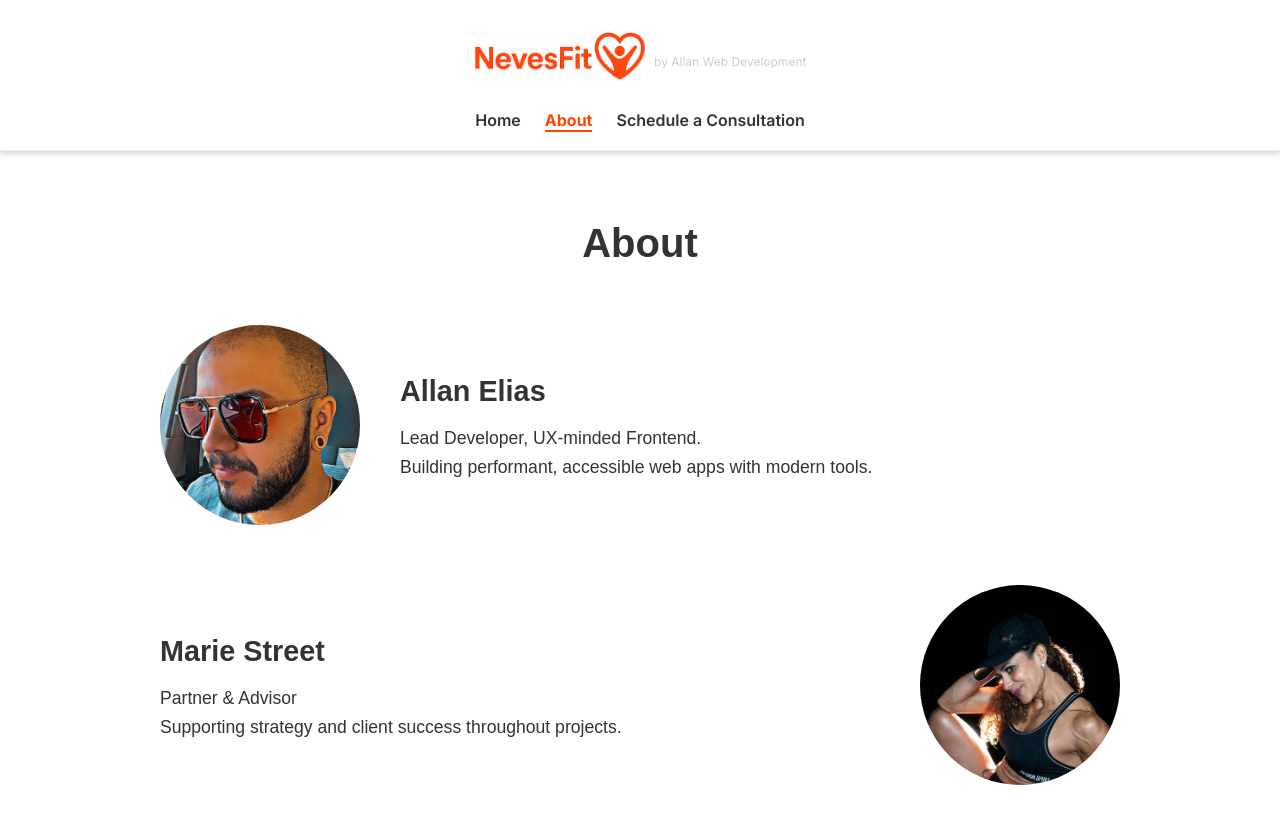
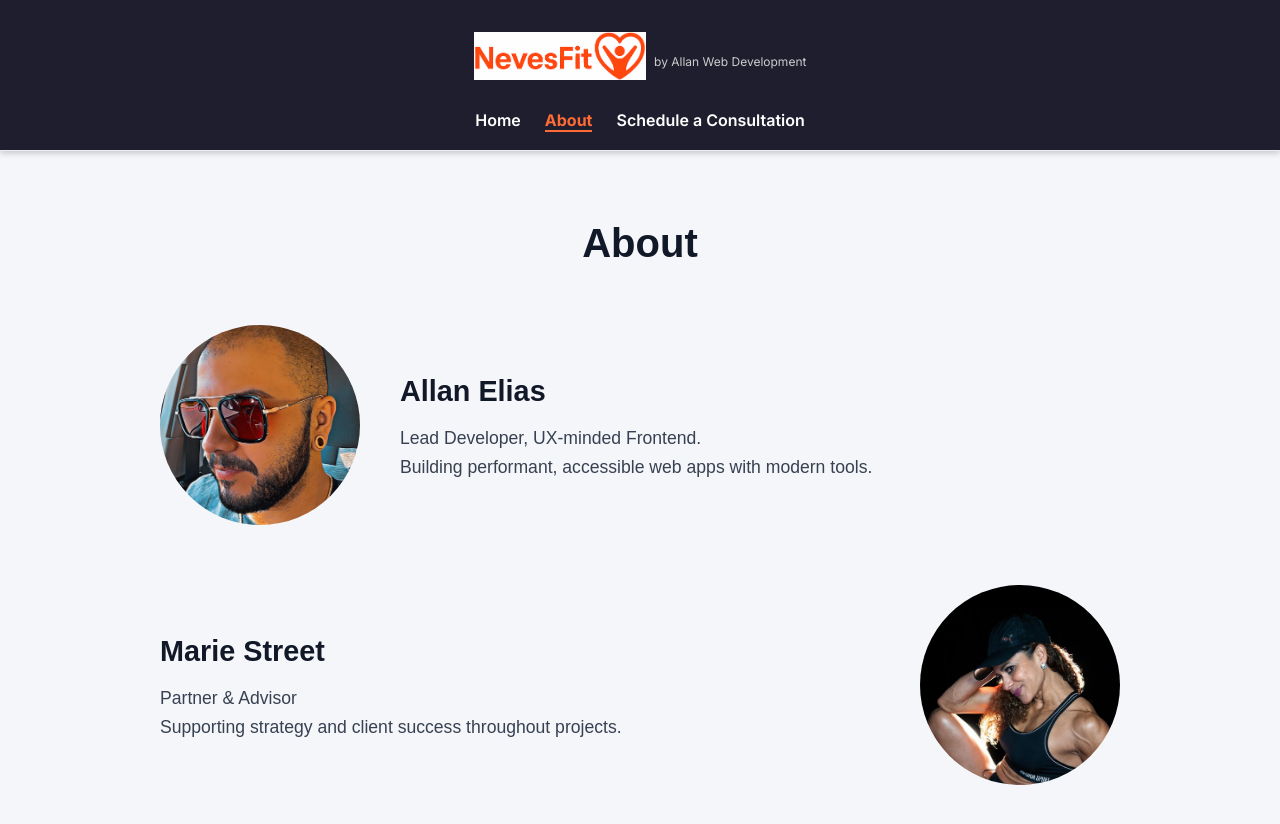
Before and after one commit to EliasAllan/Portfolio2025, a React (Vite) app in the folder client/: page /about in a window 1280 px wide. Shown: the top 824 px of the page. Built offline with nearby package versions, Linux system fonts and the light colour scheme.

Commit message:
feat: refresh site color palette

```diff
--- a/client/src/components/Navbar.css
+++ b/client/src/components/Navbar.css
@@ -1,5 +1,5 @@
 .navbar {
-    background: #1f1f1f;
+    background: var(--dark-base-color);
     padding: 1rem 2rem;
     box-shadow: 0 2px 6px rgba(0, 0, 0, 0.2);
     position: sticky;
@@ -22,14 +22,14 @@
   .logo {
     font-size: 1.6rem;
     font-weight: 700;
-    color: #ff4500;
+    color: var(--primary-color);
   }
 
 .hamburger {
     font-size: 2rem;
     background: none;
     border: none;
-    color: #ff4500;
+    color: var(--primary-color);
     cursor: pointer;
     display: none;
   }
@@ -64,12 +64,12 @@
   }
 
 .nav-links li a:hover {
-    color: #ff4500;
+    color: var(--primary-color);
   }
 
 .nav-links li a.active {
-    color: #ff4500;
-    border-bottom: 2px solid #ff4500;
+    color: var(--primary-color);
+    border-bottom: 2px solid var(--primary-color);
     font-weight: 700;
   }
 
@@ -86,7 +86,7 @@
     .nav-links {
       display: none;
       flex-direction: column;
-      background: #1f1f1f;
+      background: var(--dark-base-color);
       position: absolute;
       top: 100%;
       left: 0;
--- a/client/src/index.css
+++ b/client/src/index.css
@@ -1,9 +1,14 @@
 @import url('https://fonts.googleapis.com/css2?family=Inter:wght@400;600;700&display=swap');
 
 :root {
-  --primary-color: #ff4500;
-  --text-color: #333;
-  --background-color: #ffffff;
+  --primary-color: #FF6B35;
+  --primary-hover: #FF8C42;
+  --background-color: #F5F6FA;
+  --card-bg-color: #FFFFFF;
+  --section-divider-bg: #ECEEF3;
+  --heading-color: #111827;
+  --text-color: #374151;
+  --dark-base-color: #1E1E2F;
   --font-family: 'Inter', system-ui, sans-serif;
 }
 
@@ -36,7 +41,7 @@ body {
 /* Typography */
 h1, h2, h3 {
   font-weight: 700;
-  color: var(--text-color);
+  color: var(--heading-color);
 }
 
 h1 {
@@ -76,7 +81,7 @@ button,
 
 button:hover,
 .btn-primary:hover {
-  background-color: #d43d00;
+  background-color: var(--primary-hover);
 }
 
 /* Forms */
@@ -91,8 +96,8 @@ input, select, textarea {
 
 /* Navbar */
 .navbar {
-  background: white;
-  border-bottom: 1px solid #eee;
+  background: var(--dark-base-color);
+  border-bottom: 1px solid var(--section-divider-bg);
   position: sticky;
   top: 0;
   z-index: 1000;
@@ -132,7 +137,7 @@ input, select, textarea {
 }
 
 .nav-links li a {
-  color: var(--text-color);
+  color: #fff;
   text-decoration: none;
   font-weight: 600;
   transition: color 0.2s ease;
@@ -150,7 +155,7 @@ input, select, textarea {
   .nav-links {
     display: none;
     flex-direction: column;
-    background: white;
+    background: var(--dark-base-color);
     position: absolute;
     top: 100%;
     left: 0;
--- a/client/src/styles/about.css
+++ b/client/src/styles/about.css
@@ -3,7 +3,8 @@
     margin: 0 auto;
     padding: 60px 20px;
     font-family: Arial, sans-serif;
-    color: #333;
+    color: var(--text-color);
+    background: var(--background-color);
   }
 
   .about-title {
--- a/client/src/styles/home.css
+++ b/client/src/styles/home.css
@@ -1,8 +1,8 @@
 /* General layout */
 .home-container {
     font-family: Arial, sans-serif;
-    color: #222;
-    background: #fff;
+    color: var(--text-color);
+    background: var(--background-color);
     padding: 40px 20px;
     max-width: 1200px;
     margin: 0 auto;
@@ -64,7 +64,7 @@
     border: none;
     cursor: pointer;
     margin-right: 15px;
-    background-color: #ff4500;
+    background-color: var(--primary-color);
     color: white;
     border-radius: 5px;
     transition: background 0.3s ease, transform 0.2s ease;
@@ -72,12 +72,12 @@
 
   .hero-buttons .outline {
     background-color: transparent;
-    color: #ff4500;
-    border: 2px solid #ff4500;
+    color: var(--primary-color);
+    border: 2px solid var(--primary-color);
   }
 
   .hero-buttons button:hover {
-    background-color: #e03e00;
+    background-color: var(--primary-hover);
     transform: translateY(-2px);
   }
 
@@ -96,7 +96,7 @@
     min-width: 200px;
     text-align: center;
     padding: 20px;
-    background: #f7f7f7;
+    background: var(--card-bg-color);
     border-radius: 8px;
     font-weight: bold;
     color: inherit;
@@ -136,17 +136,17 @@
     margin-top: 20px;
     font-weight: bold;
     text-decoration: none;
-    color: #ff4500;
+    color: var(--primary-color);
   }
 
   /* Testimonials */
   .testimonials {
-    background: #fefefe;
+    background: var(--section-divider-bg);
     padding: 40px;
     text-align: center;
     margin-bottom: 60px;
-    border-top: 2px solid #eee;
-    border-bottom: 2px solid #eee;
+    border-top: 2px solid var(--section-divider-bg);
+    border-bottom: 2px solid var(--section-divider-bg);
   }
 
   .testimonials h2 {
@@ -174,7 +174,7 @@
     width: 100vw;
     text-align: center;
     padding: 60px 20px;
-    background: linear-gradient(90deg, #ff4500, #e00000);
+    background: linear-gradient(135deg, var(--primary-color), var(--primary-hover));
     color: white;
     border-radius: 4px;
   }
@@ -196,7 +196,7 @@
     font-size: 1rem;
     border: none;
     background: white;
-    color: #ff4500;
+    color: var(--primary-color);
     font-weight: bold;
     border-radius: 4px;
     cursor: pointer;
```
